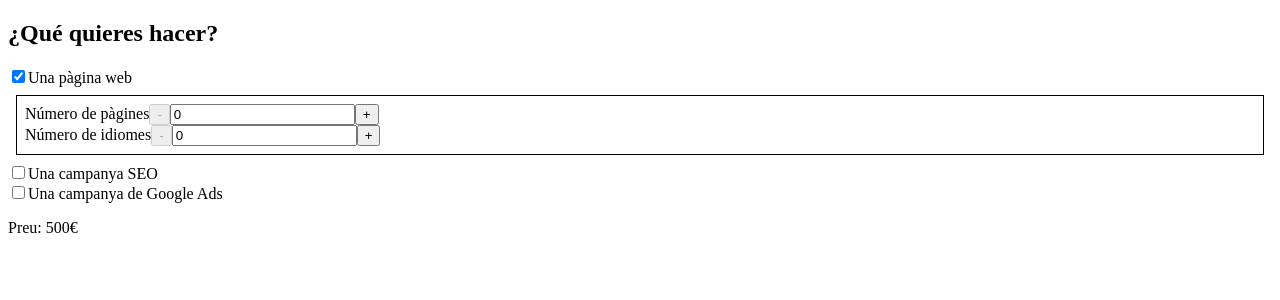
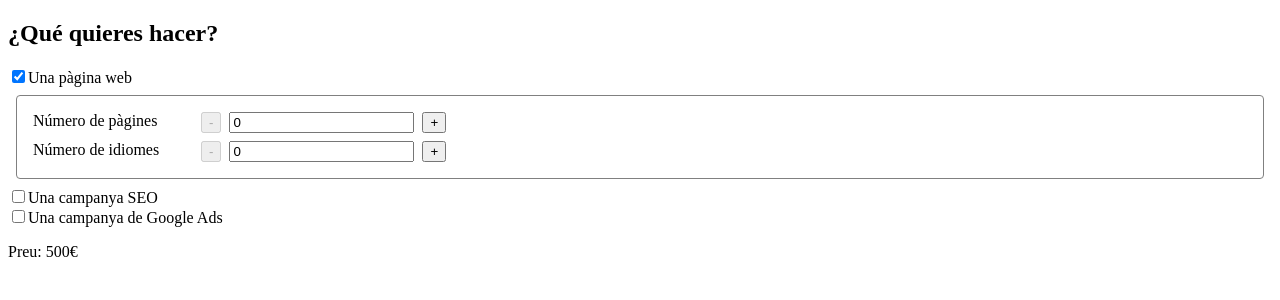
Before and after one commit to gemmabcr/IT-React-Sprint7, a React (Create React App) app in the folder pressupost/: page / in a window 1280 px wide. Both pictures are taken after a click on the checkbox "Una pàgina web". Shown: the top 300 px of the page. Built offline with nearby package versions, Linux system fonts and the light colour scheme.

Commit message:
feat: created panel styled component

```diff
--- a/pressupost/src/components/Panel/Panel.js
+++ b/pressupost/src/components/Panel/Panel.js
@@ -1,21 +1,17 @@
 import React from "react";
-import styled from "styled-components";
-
-const Panel = styled.div `
-  border: 1px solid black;
-  margin: 0.5rem;
-  padding: 0.5rem;
-`;
+import {Panel, RowPanel, RowPanelTitle} from "./PanelStyled";
 
 const PanelComponent = ({data, onChange, decrement, increment}) => {
   return (
     <Panel>
       {
         data.map(input =>
-          <div key={input.name}>
-            <label htmlFor={input.name}>
-              {input.label}
-            </label>
+          <RowPanel key={input.name}>
+            <RowPanelTitle>
+              <label htmlFor={input.name}>
+                {input.label}
+              </label>
+            </RowPanelTitle>
             <button disabled={input.quantity===0} onClick={() => decrement(input.name)}>-</button>
             <input
               id={input.name}
@@ -25,7 +21,7 @@
               value={input.quantity}
             />
             <button onClick={() => increment(input.name)}>+</button>
-          </div>
+          </RowPanel>
         )
       }
     </Panel>
--- /dev/null
+++ b/pressupost/src/components/Panel/PanelStyled.js
@@ -0,0 +1,19 @@
+import styled from "styled-components";
+
+export const Panel = styled.div `
+  border: 1px solid grey;
+  border-radius: 0.25rem;
+  margin: 0.5rem;
+  padding: 0.5rem;
+`;
+
+export const RowPanel = styled.div `
+  display: flex;
+  flex-direction: row;
+  gap: 0.5rem;
+  margin: 0.5rem;
+`;
+
+export const RowPanelTitle = styled.div `
+  flex-basis: 160px;
+`;
```
